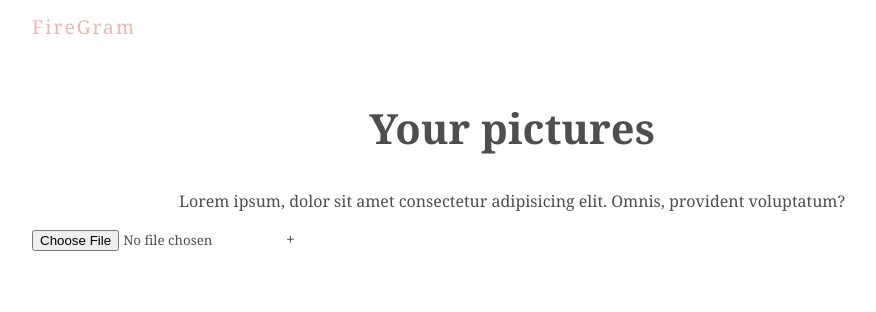
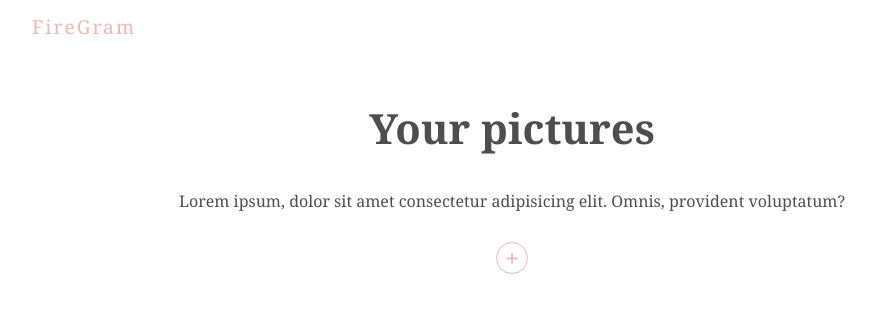
Before and after one commit to Gabriel-JM/firegram, a React (Create React App) app: page / in a window 1280 px wide. Shown: the top 312 px of the page, without its empty margins (128-1004 px from the left). Built offline with nearby package versions, Linux system fonts and the light colour scheme.

Commit message:
Update file input css

```diff
--- a/src/index.css
+++ b/src/index.css
@@ -36,3 +36,49 @@
   margin-top: 60px;
   font-size: 2.6rem;
 }
+
+/* upload form styles */
+form{
+  margin: 30px auto 10px;
+  text-align: center;
+}
+
+label input{
+  height: 0;
+  width: 0;
+  opacity: 0;
+}
+
+label {
+  display: block;
+  width: 30px;
+  height: 30px;
+  border: 1px solid var(--primary);
+  border-radius: 50%;
+  margin: 10px auto;
+  line-height: 30px;
+  color: var(--primary);
+  font-weight: bold;
+  font-size: 24px;
+}
+
+label:hover {
+  background: var(--primary);
+  color: white;
+}
+
+.output {
+  height: 60px;
+  font-size: 0.8rem;
+}
+
+.error {
+  color: var(--error);
+}
+
+/* progress bar styles */
+.progress-bar {
+  height: 5px;
+  background: var(--primary);
+  margin-top: 20px;
+}
```
